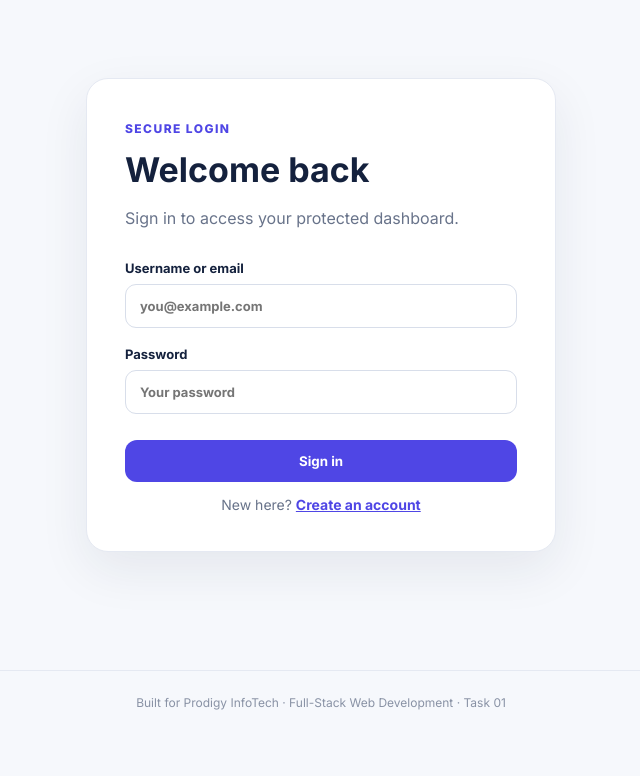
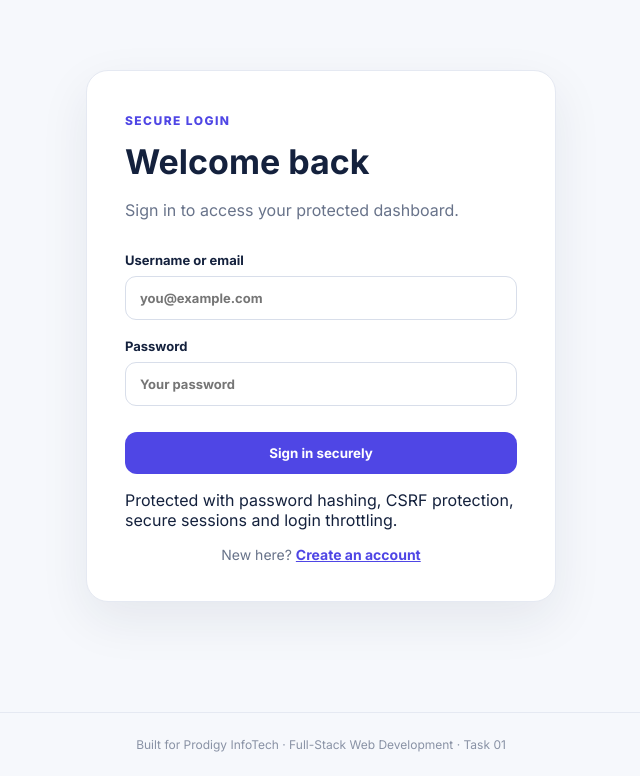
Before and after one commit to codebyrehan/PRODIGY_WD_01, a Flask app: page /login in a window 1280 px wide. Shown: the part 72-848 px from the top of the page, without its empty margins (319-959 px from the left). Before the commit the page ends 782 px from the top, so only its background shows below. Run offline with Flask 3, Linux system fonts and the light colour scheme.

Commit message:
feat: improve secure login experience

```diff
--- a/templates/login.html
+++ b/templates/login.html
@@ -1,2 +1,23 @@
-{% extends 'base.html' %}{% block title %}Login — SecureAuth{% endblock %}
-{% block content %}<section class="auth-wrap"><div class="auth-card"><span class="eyebrow">SECURE LOGIN</span><h1>Welcome back</h1><p class="muted">Sign in to access your protected dashboard.</p><form method="post"><input type="hidden" name="csrf_token" value="{{ csrf_token() }}"><label>Username or email<input name="identifier" value="{{ identifier|default('') }}" autocomplete="username" required placeholder="you@example.com"></label><label>Password<input type="password" name="password" autocomplete="current-password" required placeholder="Your password"></label><button class="button primary full" type="submit">Sign in</button></form><p class="switch">New here? <a href="{{ url_for('register') }}">Create an account</a></p></div></section>{% endblock %}
+{% extends 'base.html' %}
+{% block title %}Login — SecureAuth{% endblock %}
+{% block content %}
+<section class="auth-wrap">
+  <div class="auth-card">
+    <span class="eyebrow">SECURE LOGIN</span>
+    <h1>Welcome back</h1>
+    <p class="muted">Sign in to access your protected dashboard.</p>
+    <form method="post" autocomplete="on">
+      <input type="hidden" name="csrf_token" value="{{ csrf_token() }}">
+      <label>Username or email
+        <input name="identifier" value="{{ identifier|default('') }}" autocomplete="username" required maxlength="120" placeholder="you@example.com">
+      </label>
+      <label>Password
+        <input type="password" name="password" autocomplete="current-password" required maxlength="128" placeholder="Your password">
+      </label>
+      <button class="button primary full" type="submit">Sign in securely</button>
+    </form>
+    <p class="security-note">Protected with password hashing, CSRF protection, secure sessions and login throttling.</p>
+    <p class="switch">New here? <a href="{{ url_for('register') }}">Create an account</a></p>
+  </div>
+</section>
+{% endblock %}
```
